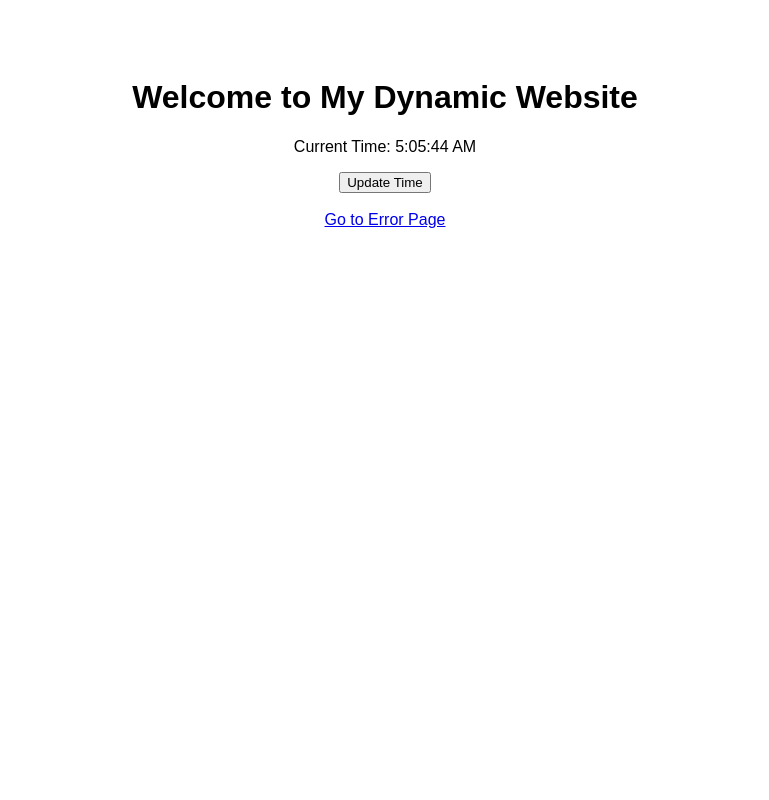
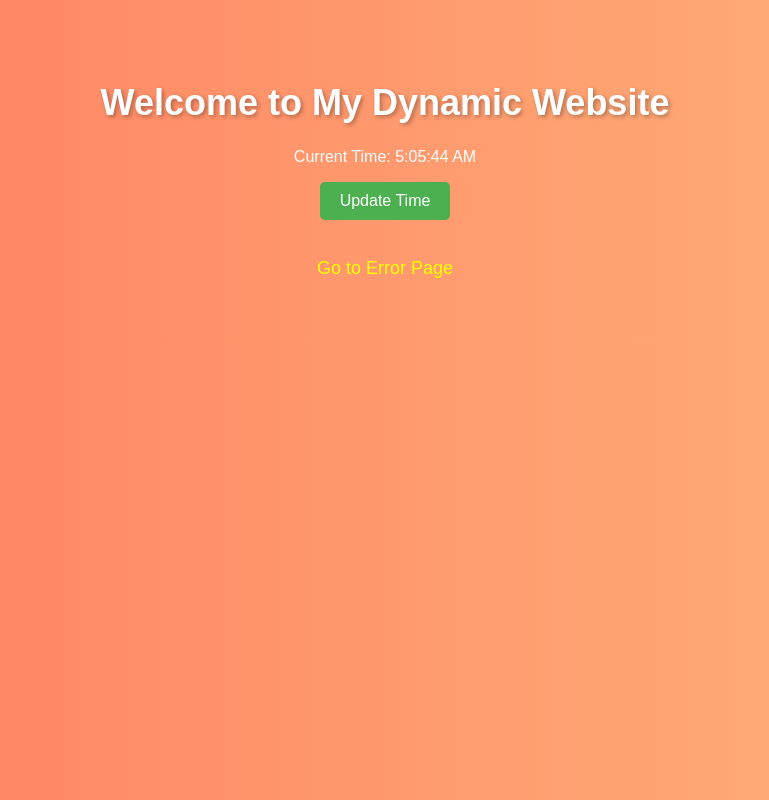
Before and after one commit to Al-Nisa-DesigningBrand/Dynamic, a plain HTML site: page index.html in a window 1280 px wide. Shown: the whole page, without its empty margins (255-1024 px from the left). Drawn offline with Linux system fonts and the light colour scheme.

Commit message:
Update index.html

```diff
--- a/index.html
+++ b/index.html
@@ -5,7 +5,36 @@
     <meta name="viewport" content="width=device-width, initial-scale=1.0">
     <title>Dynamic Website</title>
     <style>
-        body { font-family: Arial, sans-serif; text-align: center; padding: 50px; }
+        body {
+            font-family: Arial, sans-serif;
+            text-align: center;
+            padding: 50px;
+            background: linear-gradient(to right, #ff7e5f, #feb47b); /* Gradient background */
+            color: white; /* Text color */
+        }
+        h1 {
+            font-size: 36px;
+            text-shadow: 2px 2px 4px rgba(0, 0, 0, 0.3);
+        }
+        button {
+            background: #4CAF50; /* Green button */
+            color: white;
+            border: none;
+            padding: 10px 20px;
+            font-size: 16px;
+            cursor: pointer;
+            border-radius: 5px;
+        }
+        button:hover {
+            background: #45a049;
+        }
+        a {
+            display: inline-block;
+            margin-top: 20px;
+            text-decoration: none;
+            color: yellow;
+            font-size: 18px;
+        }
     </style>
 </head>
 <body>
```
